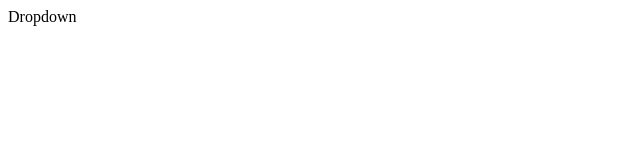
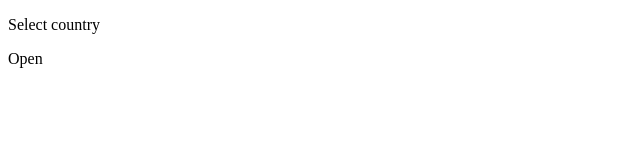
Before and after one commit to VaidasMakstutis/react-typescript-dropdown, a React (Create React App) app: page / in a window 1280 px wide. Shown: the top 160 px of the page, without its empty margins (0-640 px from the left). Built offline with nearby package versions, Linux system fonts and the light colour scheme.

Commit message:
Dropdown component

```diff
--- a/package.json
+++ b/package.json
@@ -10,6 +10,7 @@
     "@types/node": "^16.7.13",
     "@types/react": "^17.0.20",
     "@types/react-dom": "^17.0.9",
+    "node-sass": "^7.0.1",
     "react": "^17.0.2",
     "react-dom": "^17.0.2",
     "react-scripts": "5.0.0",
--- a/src/App.tsx
+++ b/src/App.tsx
@@ -1,10 +1,25 @@
 import React from "react";
-import { Dropdown } from "./components/Dropdown";
+import Dropdown from "./components/Dropdown";
+
+const items = [
+  {
+    id: 1,
+    name: "Lithuania"
+  },
+  {
+    id: 2,
+    name: "Latvia"
+  },
+  {
+    id: 3,
+    name: "Estonia"
+  },
+];
 
 const App = () => {
   return (
     <div>
-      <Dropdown />
+      <Dropdown items={items} title="Select country" />
     </div>
   );
 }
--- /dev/null
+++ b/src/components/Dropdown/Dropdown.tsx
@@ -0,0 +1,54 @@
+import React, { useState } from "react";
+// import DropdownItem from "./DropdownItem";
+
+export interface IDropdownProps {
+    title: string,
+    items: {id: number, name: string} []
+    // multiselect: boolean
+}
+
+const Dropdown: React.FC<IDropdownProps> = (props) => {
+    const {title, items} = props;
+    const [open, setOpen] = useState(false);
+    const [selection, setSelection] = useState([]);
+
+    const toggle = () => setOpen(!open);
+
+    const handleClicker = (item: any = true) => {}
+
+    return (
+        <div className="dropdown-wrapper">
+            <div
+            tabIndex={0}
+            className="dropdown-header"
+            role="button"
+            onKeyPress={() => toggle()}
+            onClick={() => toggle()}
+            >
+                <div className="dropdown-header_title">
+                    <p className="dropdown-header_title_bold">{title}</p>
+                </div>
+                <div className="dropdown-header_action">
+                    <p>{open ? "Close" : "Open"}</p>
+                </div>
+            </div>
+            {open && (
+                <ul className="dropdown-list">
+                    {/* <DropdownItem /> */}
+                    {items.map(item => {
+                        return (
+                        <li className="dropdown-list-item" key={item.id}>
+                            <button type="button" onClick={() => handleClicker(item)}>
+                            <span>{item.name}</span>
+                            <span>Selected...</span>
+                            </button>
+                        </li>
+                        )
+                    })}
+                </ul>
+            )}
+        </div>
+    )
+}
+
+export default Dropdown;
--- /dev/null
+++ b/src/components/Dropdown/index.ts
@@ -0,0 +1 @@
+export {default} from "./Dropdown";
```
Also changed, not shown: 2 other files (tests, documents, lock files or other folders).
